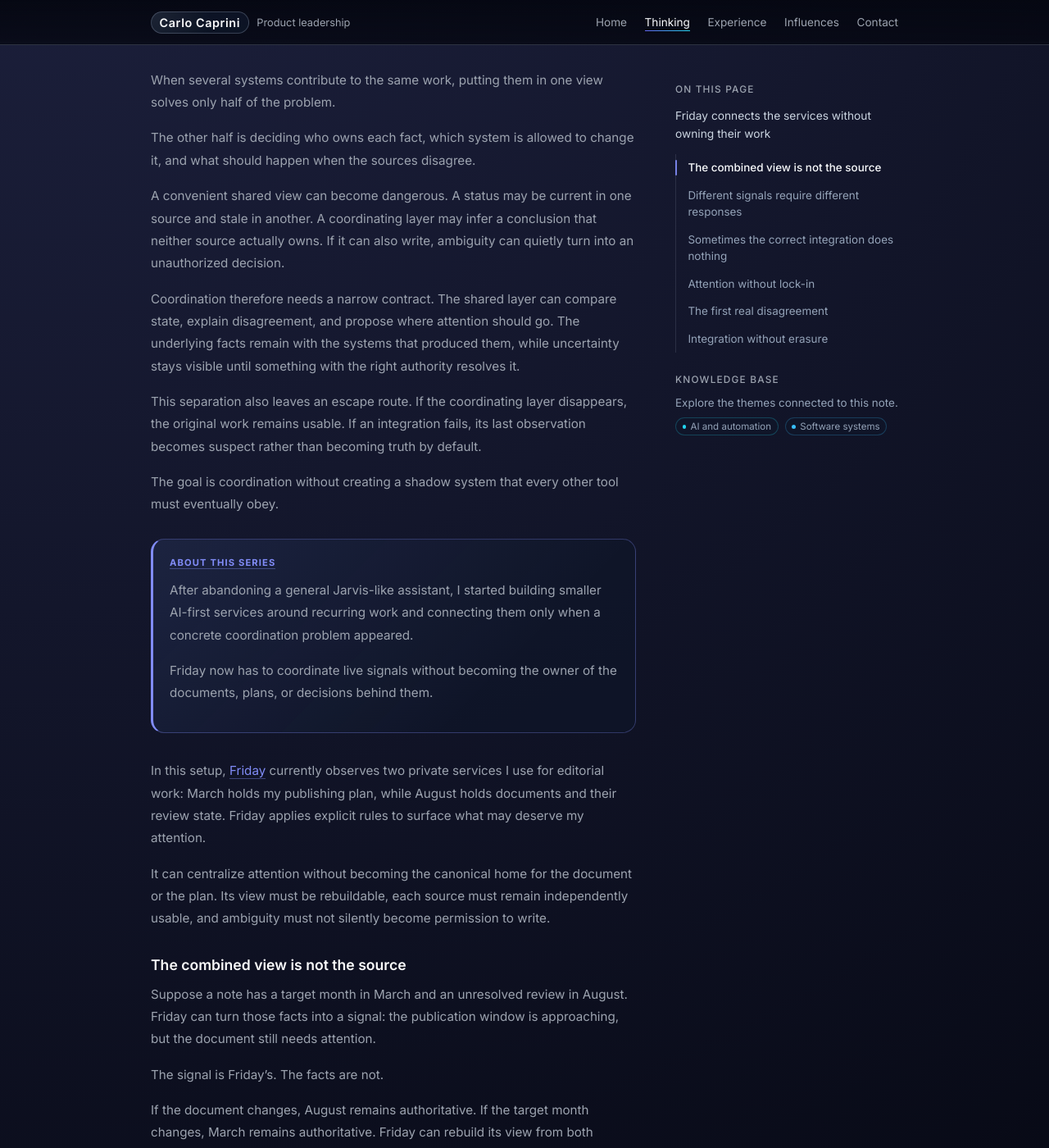
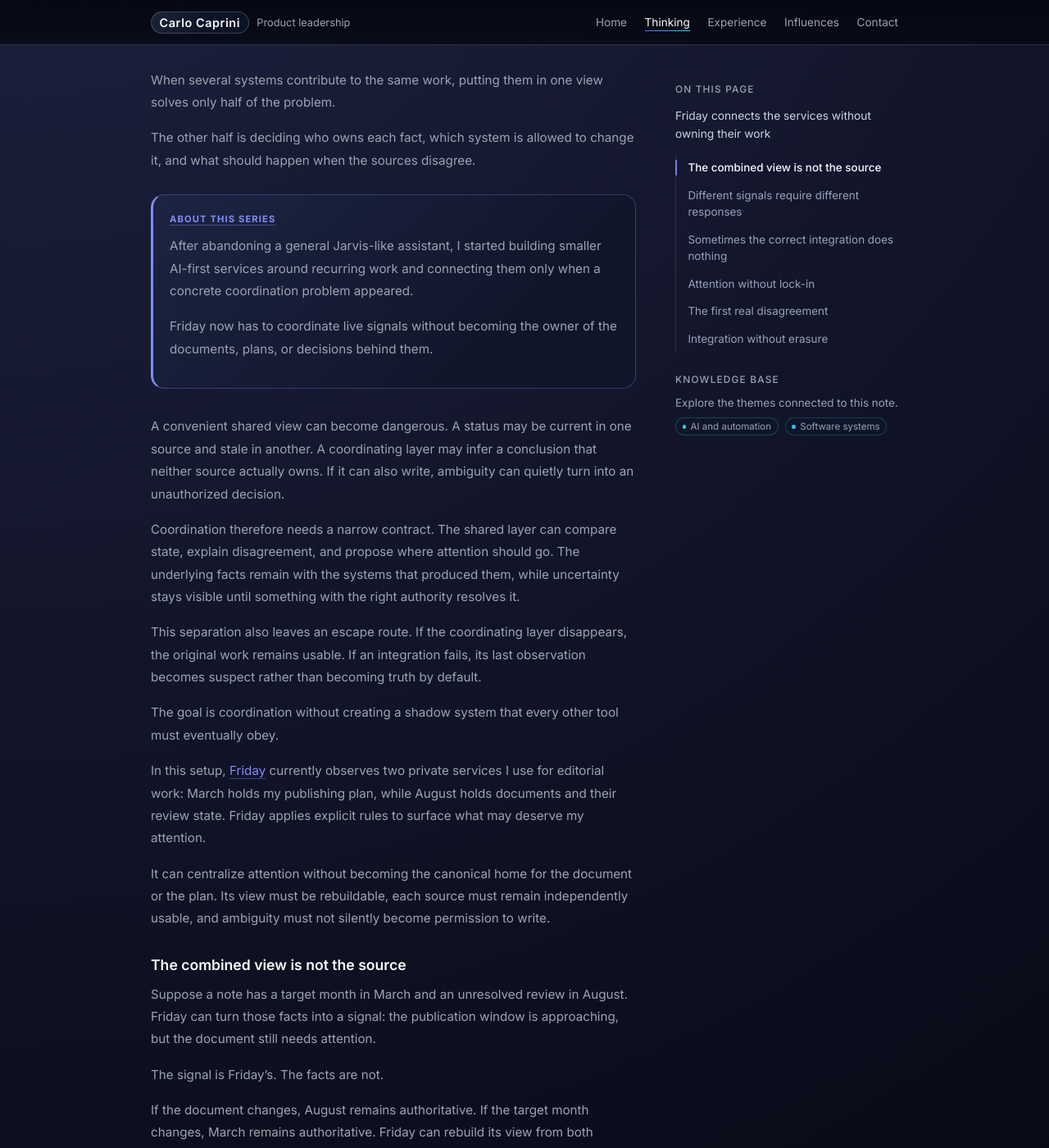
Before and after one commit to carlocaprini/carlocaprini.github.io, a Jekyll site: the page built from pages/thinking/friday-connects-the-services-without-owning-their-work.md, in a window 1280 px wide and 1400 px high, scrolled down 516 px. Shown: the whole window at 82% size. Built offline with Jekyll 4.4.1, drawn with Linux system fonts in a browser that asks for light colours.

Commit message:
Raise series context in episode five

```diff
--- a/pages/thinking/friday-connects-the-services-without-owning-their-work.md
+++ b/pages/thinking/friday-connects-the-services-without-owning-their-work.md
@@ -24,6 +24,8 @@ When several systems contribute to the same work, putting them in one view solve
 
 The other half is deciding who owns each fact, which system is allowed to change it, and what should happen when the sources disagree.
 
+{% include series-context.html %}
+
 A convenient shared view can become dangerous. A status may be current in one source and stale in another. A coordinating layer may infer a conclusion that neither source actually owns. If it can also write, ambiguity can quietly turn into an unauthorized decision.
 
 Coordination therefore needs a narrow contract. The shared layer can compare state, explain disagreement, and propose where attention should go. The underlying facts remain with the systems that produced them, while uncertainty stays visible until something with the right authority resolves it.
@@ -31,8 +33,6 @@ Coordination therefore needs a narrow contract. The shared layer can compare sta
 This separation also leaves an escape route. If the coordinating layer disappears, the original work remains usable. If an integration fails, its last observation becomes suspect rather than becoming truth by default.
 
 The goal is coordination without creating a shadow system that every other tool must eventually obey.
-
-{% include series-context.html %}
 
 In this setup, [Friday](/thinking/why-i-started-building-friday/) currently observes two private services I use for editorial work: March holds my publishing plan, while August holds documents and their review state. Friday applies explicit rules to surface what may deserve my attention.
 
```
